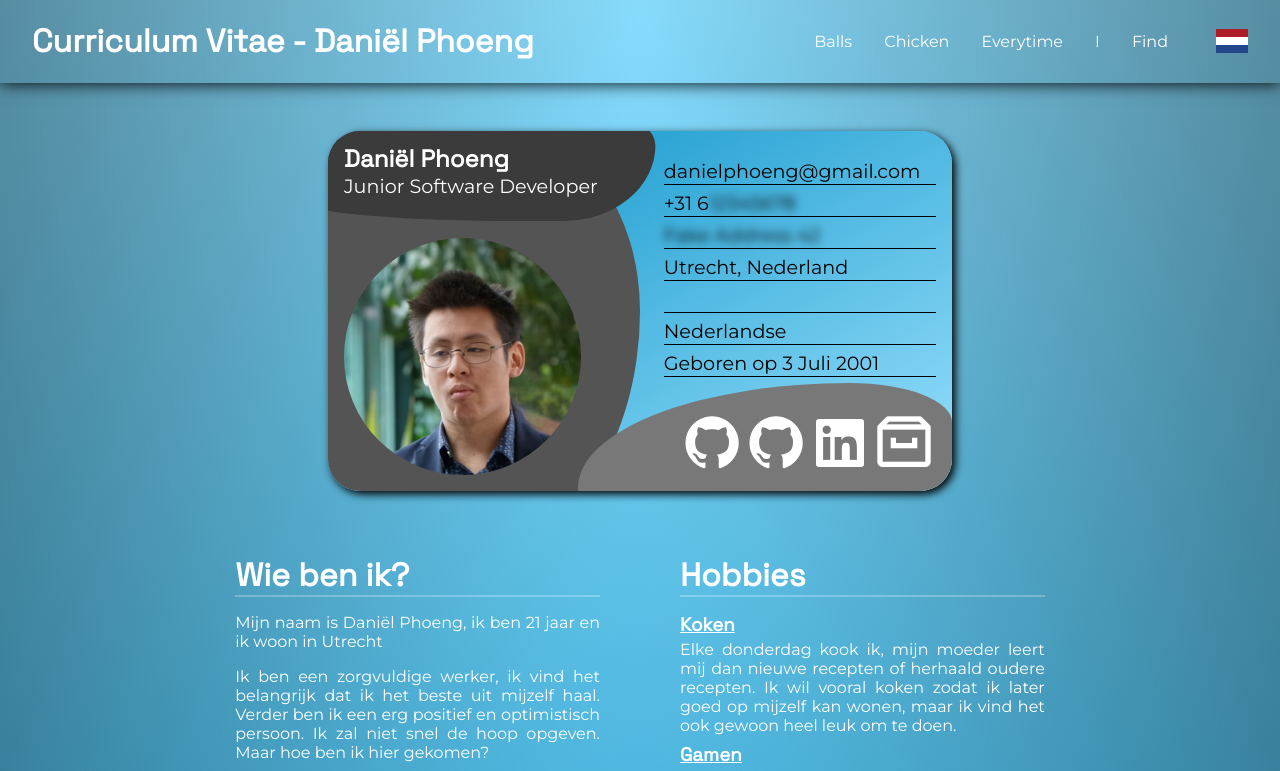
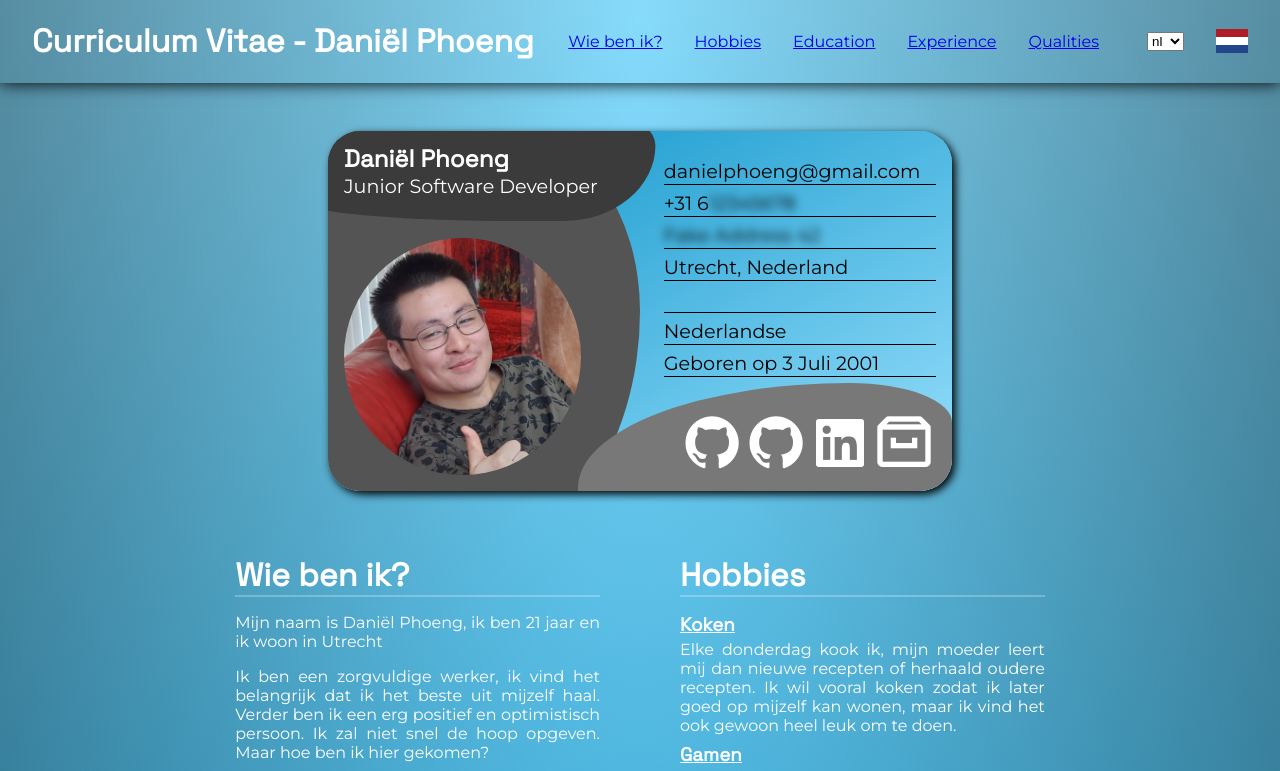
Before and after one commit to Spyreex/vue-portfolio, a Vue app: page /cv in a window 1280 px wide. Shown: the top 771 px of the page. Built offline with nearby package versions, Linux system fonts and the light colour scheme.

Commit message:
Changed cv photo and added i18n language plugin

```diff
--- a/package.json
+++ b/package.json
@@ -32,6 +32,7 @@
     "sass": "^1.62.1",
     "sass-loader": "^12.6.0",
     "vue-cli-plugin-gh-pages-auto-deploy": "~0.5.0",
+    "vue-i18n": "^9.2.2",
     "vue-router": "^4.1.6"
   }
 }
--- a/src/components/CvPage.vue
+++ b/src/components/CvPage.vue
@@ -107,12 +107,23 @@ function changeLanguage(lang) {
       </div>
       <div class="right">
         <ul class="navigation">
-          <li>Balls</li>
-          <li>Chicken</li>
-          <li>Everytime</li>
-          <li>I</li>
-          <li>Find</li>
+          <li>
+            <a href="#who">{{ $t("message.who") }}</a>
+          </li>
+          <li><a href="#hobbies">Hobbies</a></li>
+          <li><a href="#education">Education</a></li>
+          <li><a href="#experience">Experience</a></li>
+          <li><a href="#qualities">Qualities</a></li>
         </ul>
+        <select v-model="$i18n.locale">
+          <option
+            v-for="locale in $i18n.availableLocales"
+            :key="`locale-${locale}`"
+            :value="locale"
+          >
+            {{ locale }}
+          </option>
+        </select>
         <div class="languages">
           <span
             class="fi fi-gb"
@@ -140,7 +151,7 @@ function changeLanguage(lang) {
           <div class="portret">
             <h2>Daniël Phoeng</h2>
             <p>Junior Software Developer</p>
-            <img src="@/assets/images/cv.png" alt="" />
+            <img src="@/assets/images/cv4.png" alt="" />
           </div>
           <div class="info">
             <div class="text">
@@ -193,7 +204,7 @@ function changeLanguage(lang) {
       <div class="information">
         <div class="row">
           <div class="col col-half">
-            <div class="who">
+            <div class="who" id="who">
               <div class="head">
                 <h2 lang="nl">Wie ben ik?</h2>
                 <h2 lang="en">Who am I?</h2>
@@ -230,7 +241,7 @@ function changeLanguage(lang) {
             </div>
           </div>
           <div class="col col-half">
-            <div class="hobbies">
+            <div class="hobbies" id="hobbies">
               <div class="head">
                 <h2 lang="nl">Hobbies</h2>
               </div>
@@ -265,7 +276,7 @@ function changeLanguage(lang) {
         </div>
         <div class="row">
           <div class="col col-half">
-            <div class="education">
+            <div class="education" id="education">
               <div class="head">
                 <h2 lang="nl">Opleidingen</h2>
               </div>
@@ -333,7 +344,7 @@ function changeLanguage(lang) {
             </div>
           </div>
           <div class="col col-half">
-            <div class="experience">
+            <div class="experience" id="experience">
               <div class="head">
                 <h2 lang="nl">Werkervaring</h2>
               </div>
@@ -393,7 +404,7 @@ function changeLanguage(lang) {
         </div>
         <div class="row">
           <div class="col col-full">
-            <div class="qualities">
+            <div class="qualities" id="qualities">
               <div class="head">
                 <h2 lang="nl">Vaardigheden</h2>
               </div>
--- a/src/main.js
+++ b/src/main.js
@@ -6,6 +6,7 @@ import CvPage from "./components/CvPage.vue";
 import "@/assets/sass/style.scss";
 import "flag-icons/css/flag-icons.min.css";
 import "boxicons/css/boxicons.min.css";
+import { createI18n } from "vue-i18n";
 
 const routes = [
   {
@@ -20,9 +21,33 @@ const routes = [
   },
 ];
 
+const messages = {
+  en: {
+    message: {
+      who: "Who am I?",
+    },
+  },
+  nl: {
+    message: {
+      who: "Wie ben ik?",
+    },
+  },
+  jp: {
+    message: {},
+  },
+};
+
+const i18n = createI18n({
+  locale: "nl", // set locale
+  fallbackLocale: "en", // set fallback locale
+  messages, // set locale messages
+  // If you need to specify other options, you can set other options
+  // ...
+});
+
 const router = createRouter({
   history: createWebHistory(process.env.BASE_URL),
   routes,
 });
 
-createApp(App).use(router).mount("#app");
+createApp(App).use(router).use(i18n).mount("#app");
```
Also changed, not shown: src/assets/images/cv4.png (added), 1 other file (tests, documents, lock files or other folders).
